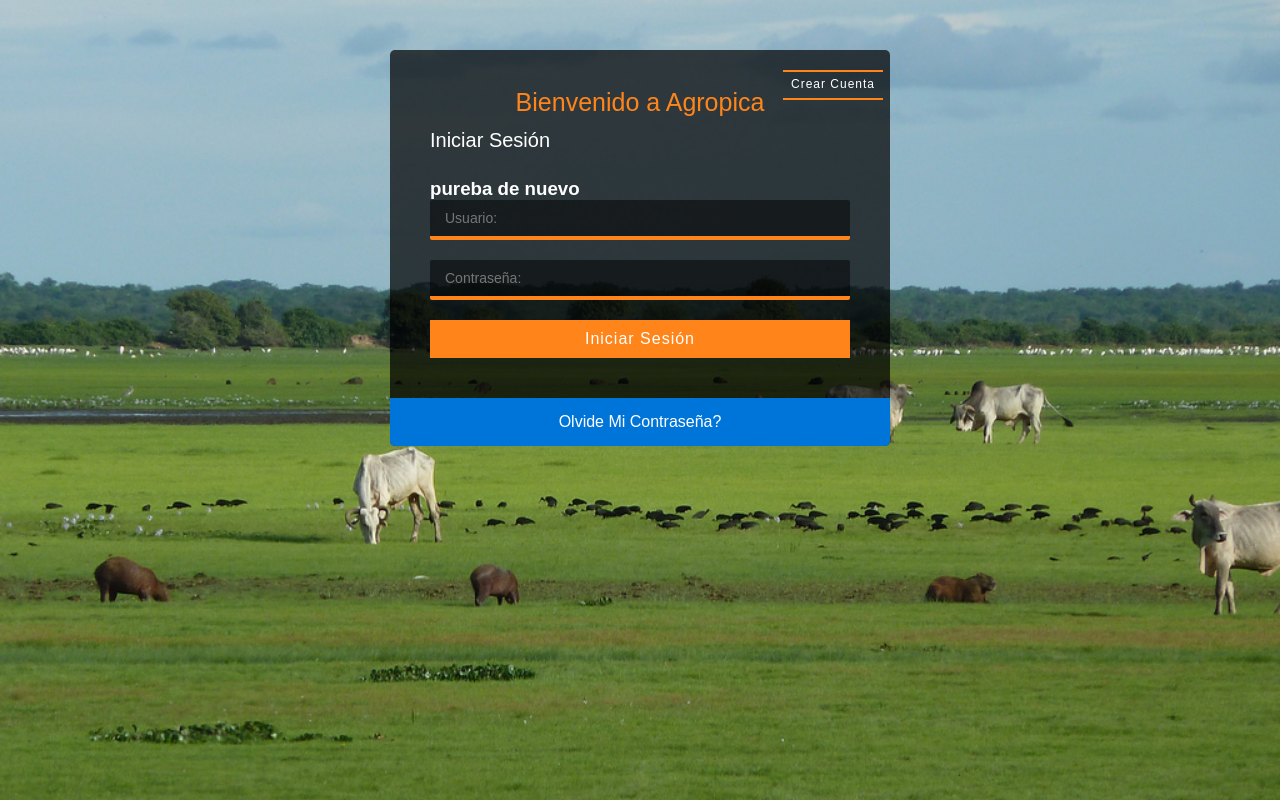
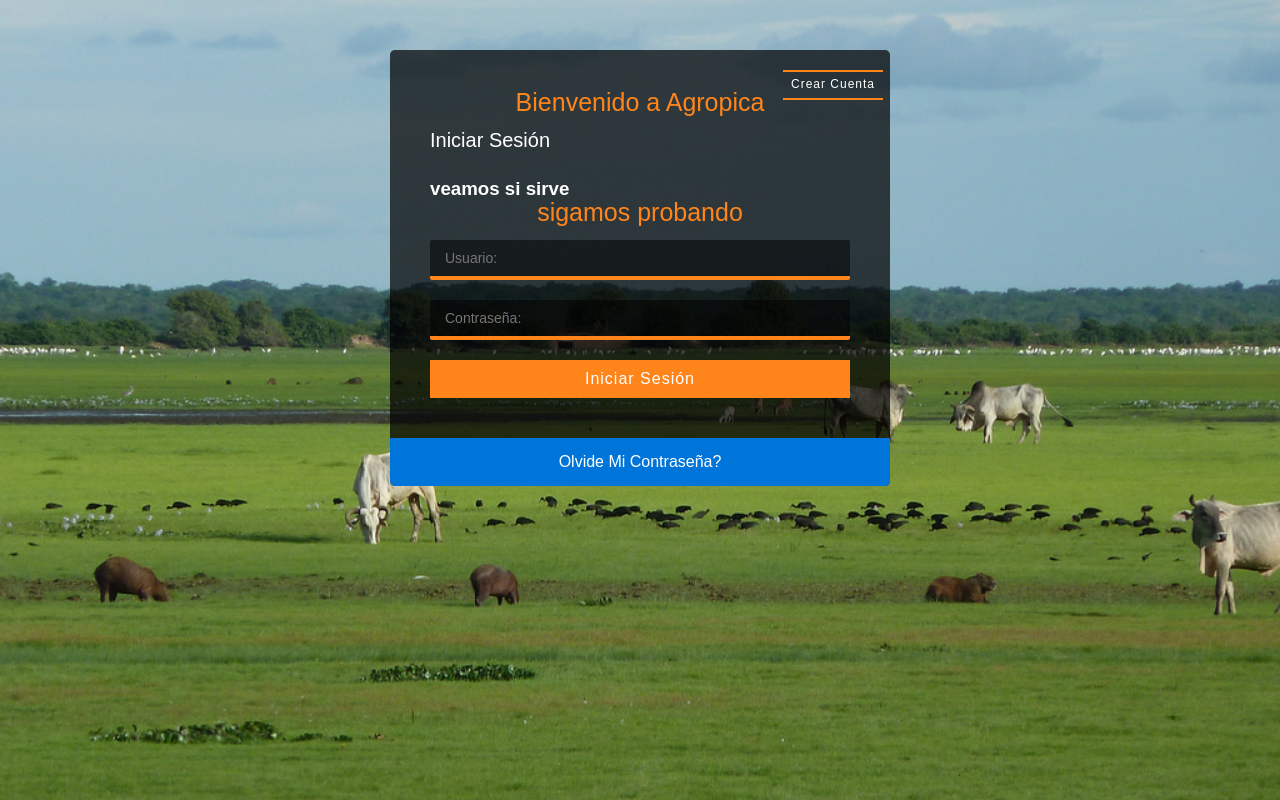
Before and after one commit to soporteagropica/primera-pagina, a plain HTML site: page index.html in a window 1280 px wide. Drawn offline with Linux system fonts and the light colour scheme.

Commit message:
prueba de braso

```diff
--- a/index.html
+++ b/index.html
@@ -13,7 +13,8 @@
 		<div class="formulario">
 			<h1>Bienvenido a Agropica</h1>
 			<h2>Iniciar Sesión</h2>
-			<h3>pureba de nuevo</h3>
+			<h3>veamos si sirve</h3>
+			<h1>sigamos probando</h1>
 			<form action="#">
 				<input type="text" placeholder="Usuario:" required>
 				<input type="password" placeholder="Contraseña:" required>
```
